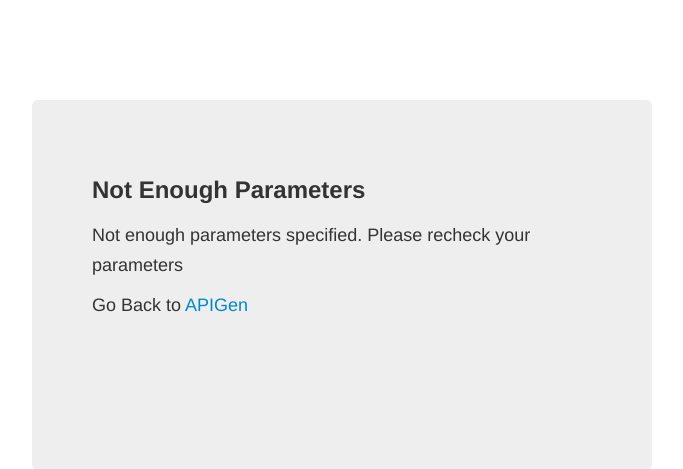
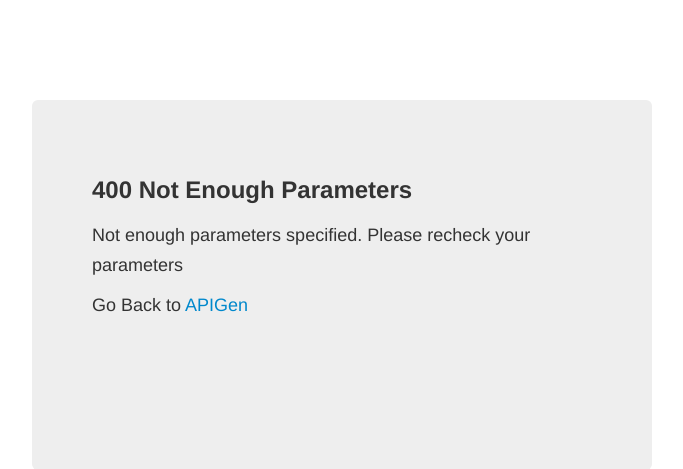
Before and after one commit to gfreezy/APIGen, a Flask app: template apigen/templates/not_enough_params.html in a window 1280 px wide. Shown: the top 469 px of the page, without its empty margins (288-971 px from the left). Run offline with Flask 2, Linux system fonts and the light colour scheme; the template is opened without the code that fills it, so the values that code supplies are empty; some libraries are stand-ins or nearby versions.

Commit message:
fix create and 400

```diff
--- a/apigen/templates/create.html
+++ b/apigen/templates/create.html
@@ -21,7 +21,7 @@ APIGen: Create a Gen
 
   <div class="tab-content">
     <div class="tab-pane active" id="django">
-      <a href="http://www.makotemplates.org/" target="_blank">Django</a>
+      <a href="http://djangobook.py3k.cn/2.0/chapter04/" target="_blank">Django</a>
       <pre>{{django_syntax}}</pre>
     </div>
     <div class="tab-pane" id="jinja">
--- a/apigen/templates/not_enough_params.html
+++ b/apigen/templates/not_enough_params.html
@@ -11,7 +11,7 @@
     <div class="span4"></div>
     <div class="span8" style="margin-top:100px;">
     <div class="hero-unit" style="height:250px;">
-    <h3>Not Enough Parameters</h3>
+    <h3>400 Not Enough Parameters</h3>
     <p>
     Not enough parameters specified.
     Please recheck your parameters
--- a/apigen/views.py
+++ b/apigen/views.py
@@ -71,8 +71,11 @@ def apigen(apigen_id=None):
     try:
         return render_args(gr.lang, resp, result)
     except TypeError:
-        return render_template('not_enough_params.html')
+        abort(400)
 
+@app.errorhandler(400)
+def not_enough_params(error):
+    return render_template('not_enough_params.html'), 400
 
 @app.errorhandler(404)
 def page_not_found(error):
```
